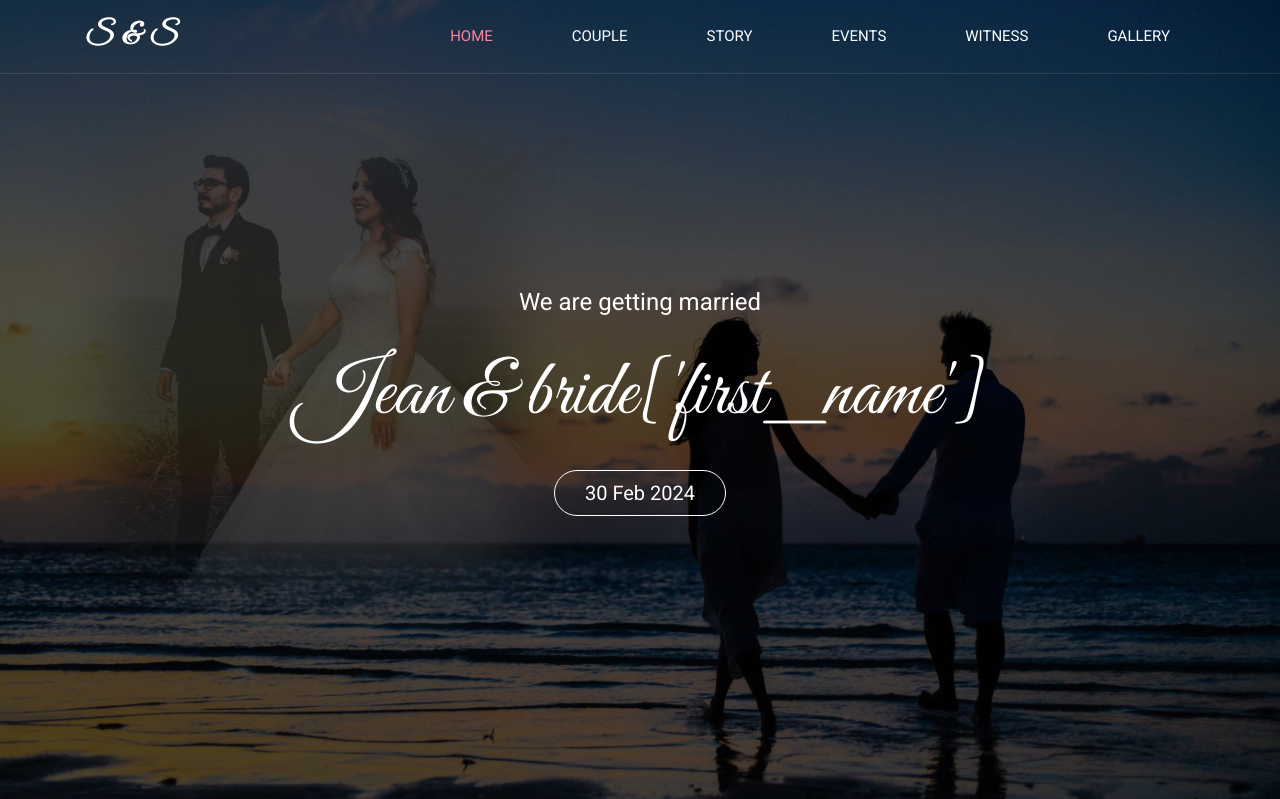
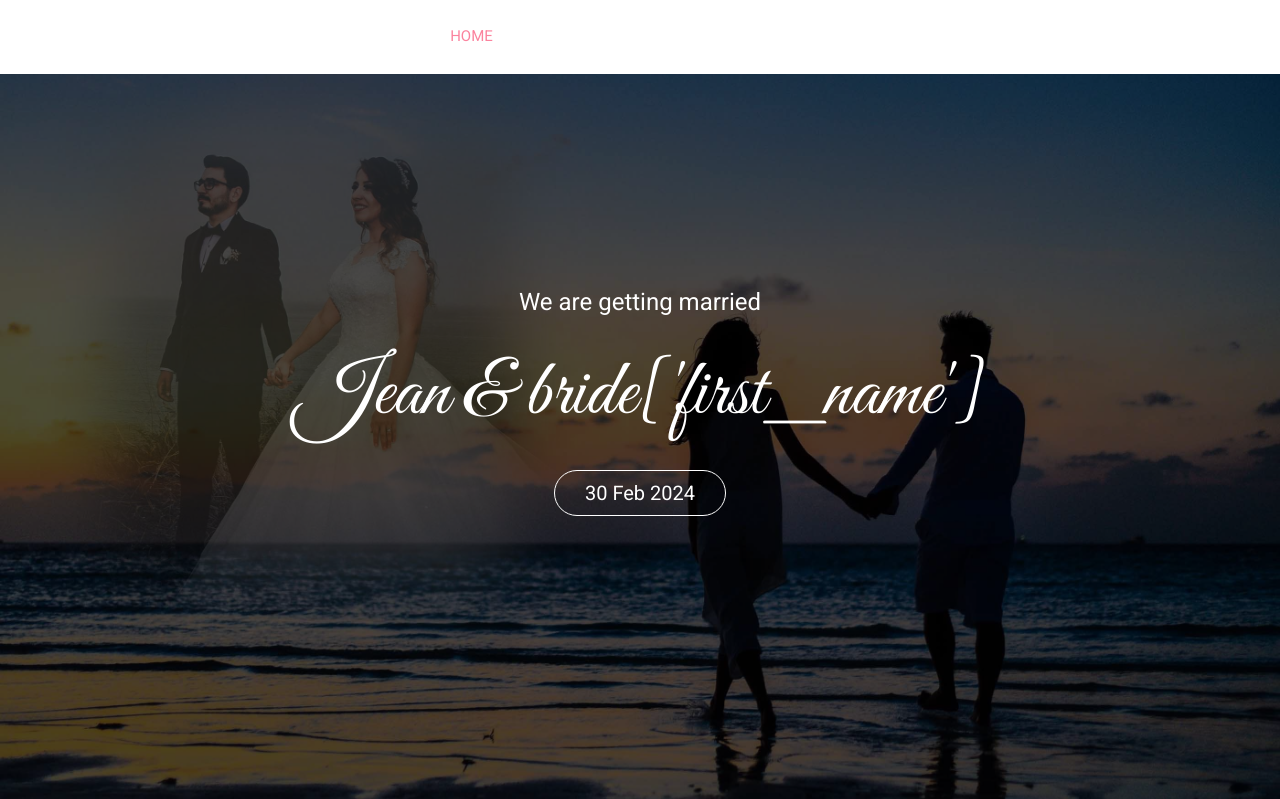
Before and after one commit to QuentinRiv/Ojlev, a Flask app: page / in a window 1280 px wide. Shown: the top 799 px of the page. Run offline with Flask 3, Linux system fonts and the light colour scheme.

Commit message:
Something

```diff
--- a/ojlevapp/static/css/style.css
+++ b/ojlevapp/static/css/style.css
@@ -108,6 +108,11 @@ body {
     z-index: 99;
     border-bottom: 1px solid rgba(255, 255, 255, 0.1);
 }
+
+.header {
+    background-color: #ffffff;
+}
+
 .header .logo {
     padding: 0 15px ;
 }
@@ -119,6 +124,11 @@ body {
     font-family: 'Great Vibes', cursive;
     letter-spacing: 2px;
     text-transform: uppercase;
+    transition: all 0.5s ease;
+}
+
+.header.fixed .logo a {
+    color: #000000;
 }
 
 
```
